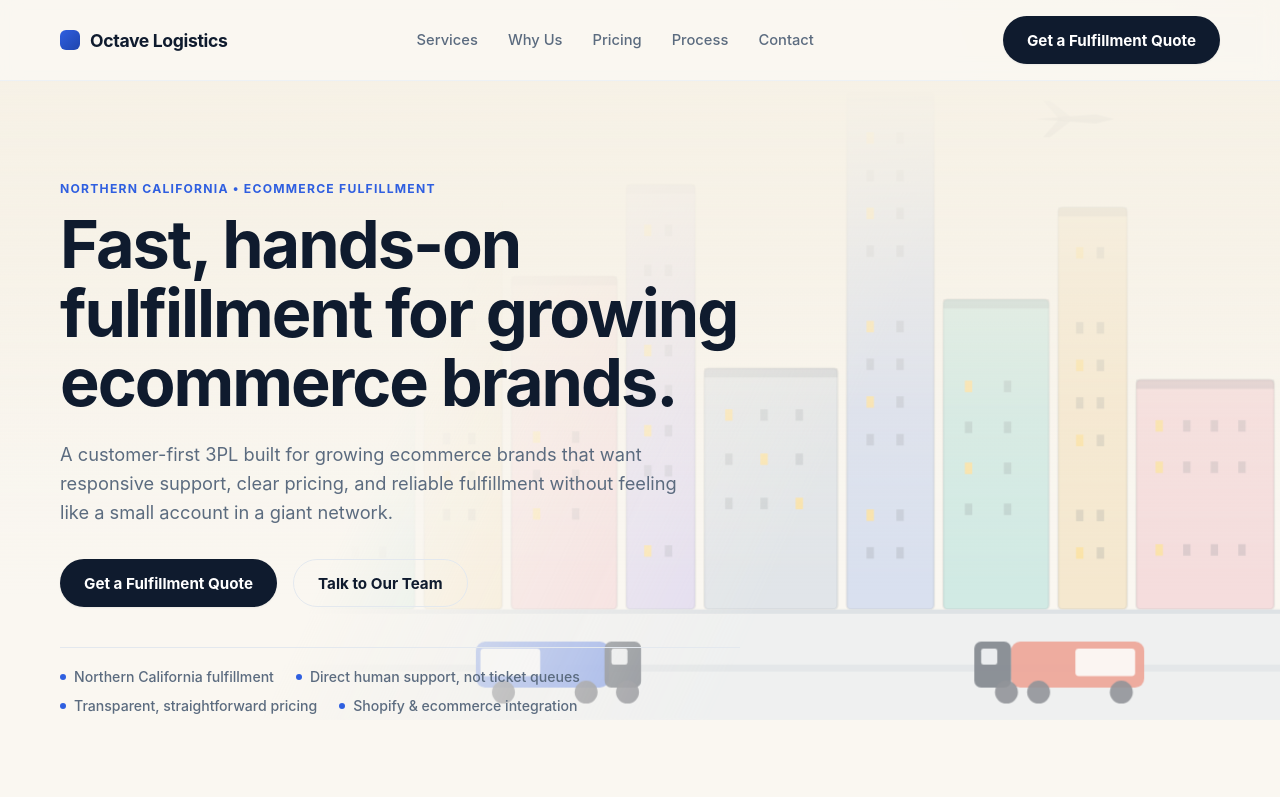
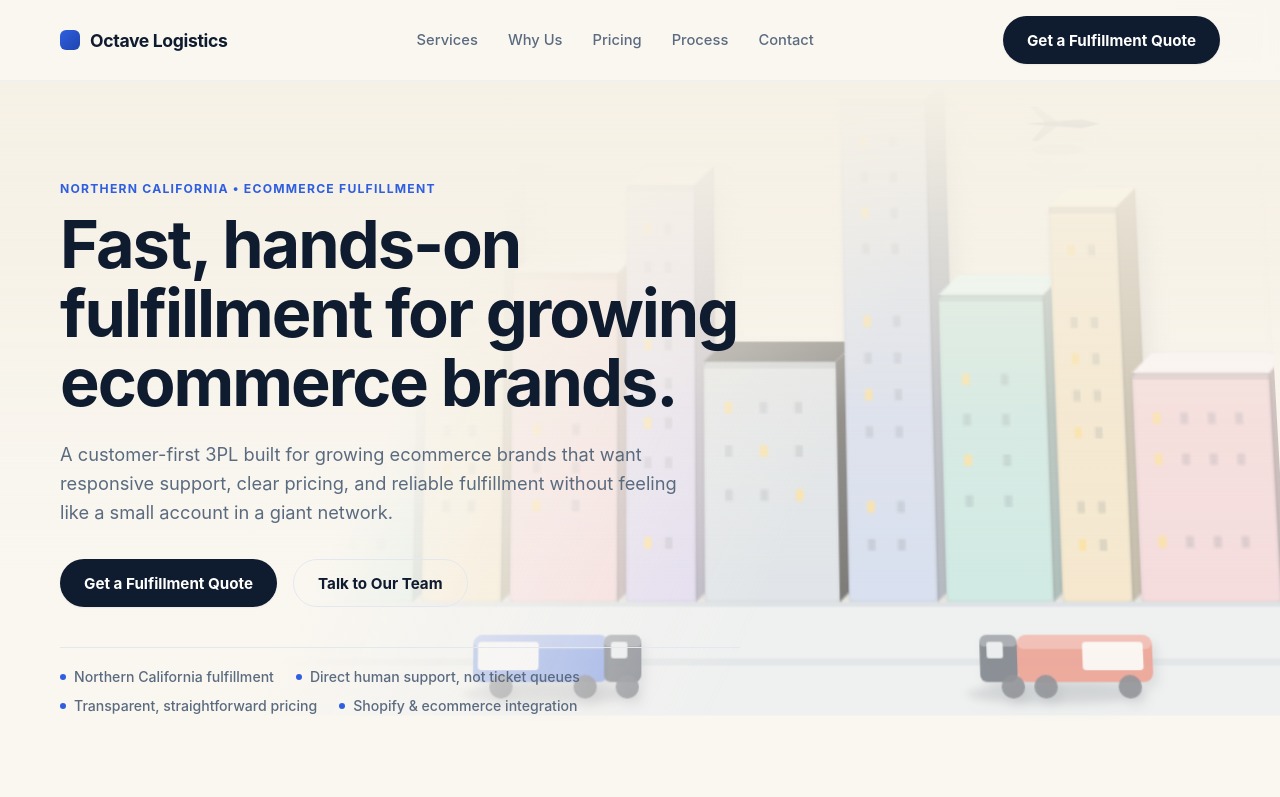
Before and after one commit to asingh468/3PL, a Next.js app: page / in a window 1280 px wide. Shown: the top 797 px of the page. Built offline with nearby package versions, Linux system fonts and the light colour scheme.

Commit message:
Add 3D depth to hero cityscape: isometric building faces, vehicle highlights/shadows, gradient clouds/planes, perspective tilt

```diff
--- a/app/globals.css
+++ b/app/globals.css
@@ -181,6 +181,9 @@ h3 { margin: 0 0 8px; font-size: 1.08rem; font-weight: 650; }
   pointer-events: none;
   overflow: hidden;
 }
+.heroCityscape {
+  perspective: 1400px;
+}
 .cityscapeSvg {
   position: absolute;
   bottom: 0;
@@ -188,6 +191,9 @@ h3 { margin: 0 0 8px; font-size: 1.08rem; font-weight: 650; }
   width: 100%;
   height: 100%;
   opacity: 0.5;
+  transform: rotateX(7deg) scale(1.03);
+  transform-origin: bottom center;
+  transform-style: preserve-3d;
   /* Fade the skyline out toward the top/left so it never sits behind the
      headline or body copy -- keeps text contrast high while still reading
      as an animated scene along the lower-right of the hero. */
@@ -215,8 +221,8 @@ h3 { margin: 0 0 8px; font-size: 1.08rem; font-weight: 650; }
 
 /* Sky layer: drifting clouds + planes, positioned above the skyline. */
 .cloud {
-  fill: rgba(255, 255, 255, 0.9);
-  filter: drop-shadow(0 2px 3px rgba(15, 27, 46, 0.12));
+  fill: url(#cloudPuff);
+  filter: drop-shadow(0 6px 5px rgba(15, 27, 46, 0.18));
   animation: cloudDrift linear infinite;
 }
 .cloud-1 { animation-duration: 55s; }
@@ -230,15 +236,19 @@ h3 { margin: 0 0 8px; font-size: 1.08rem; font-weight: 650; }
 
 .plane {
   animation: planeFly linear infinite;
+  filter: drop-shadow(0 5px 4px rgba(15, 27, 46, 0.2));
 }
 .planeBody {
-  fill: rgba(15, 27, 46, 0.55);
+  fill: url(#planeShade);
 }
 .planeWing {
-  fill: rgba(15, 27, 46, 0.4);
+  fill: rgba(15, 27, 46, 0.45);
 }
 .planeTail {
   fill: rgba(15, 27, 46, 0.5);
+}
+.planeShadow {
+  fill: rgba(15, 27, 46, 0.1);
 }
 .plane-1 {
   animation-name: planeFly1;
@@ -264,6 +274,9 @@ h3 { margin: 0 0 8px; font-size: 1.08rem; font-weight: 650; }
   }
 }
 
+.cityscapeBuildingGroup {
+  filter: drop-shadow(4px 6px 4px rgba(15, 27, 46, 0.16));
+}
 .cityscapeBuilding {
   fill: #c9d3e0;
   stroke: rgba(15, 27, 46, 0.12);
@@ -274,8 +287,20 @@ h3 { margin: 0 0 8px; font-size: 1.08rem; font-weight: 650; }
 .cityscapeBuilding-amber { fill: #f0d9ac; }
 .cityscapeBuilding-rose { fill: #f0c2c9; }
 .cityscapeBuilding-violet { fill: #cbc2ee; }
-.cityscapeRoof {
-  fill: rgba(15, 27, 46, 0.2);
+/* Right-side face: same hue, darkened -- reads as the shadowed side of the block. */
+.cityscapeBuildingSide {
+  filter: brightness(0.62) saturate(1.05);
+  stroke: rgba(15, 27, 46, 0.15);
+  stroke-width: 0.5;
+}
+/* Top/roof face: same hue, brightened -- reads as catching light from above. */
+.cityscapeBuildingTop {
+  filter: brightness(1.28) saturate(0.9);
+  stroke: rgba(15, 27, 46, 0.1);
+  stroke-width: 0.5;
+}
+.cityscapeRoofEdge {
+  fill: rgba(15, 27, 46, 0.22);
 }
 .cityscapeWindow {
   fill: rgba(15, 27, 46, 0.22);
@@ -324,6 +349,17 @@ h3 { margin: 0 0 8px; font-size: 1.08rem; font-weight: 650; }
 .vehicleWheel {
   fill: #2a3140;
   opacity: 0.9;
+}
+.vehicleTopHighlight {
+  fill: #ffffff;
+  opacity: 0.28;
+}
+.vehicleShadow {
+  fill: rgba(15, 27, 46, 0.22);
+  filter: blur(1.5px);
+}
+.vehicle {
+  filter: drop-shadow(2px 3px 2px rgba(15, 27, 46, 0.18));
 }
 .vehicle-right {
   animation: cityDriveRight linear infinite;
--- a/components/HeroCityscape.tsx
+++ b/components/HeroCityscape.tsx
@@ -74,6 +74,16 @@ export function HeroCityscape() {
         preserveAspectRatio="xMidYMax slice"
         focusable="false"
       >
+        <defs>
+          <radialGradient id="cloudPuff" cx="35%" cy="30%" r="75%">
+            <stop offset="0%" stopColor="#ffffff" stopOpacity="1" />
+            <stop offset="100%" stopColor="#dfe6ef" stopOpacity="0.85" />
+          </radialGradient>
+          <linearGradient id="planeShade" x1="0%" y1="0%" x2="0%" y2="100%">
+            <stop offset="0%" stopColor="#3a4a68" />
+            <stop offset="100%" stopColor="#141c2c" />
+          </linearGradient>
+        </defs>
         <g className="cityscapeSky">
           <g className="cloud cloud-1">
             <ellipse cx={0} cy={40} rx={30} ry={12} />
@@ -92,12 +102,14 @@ export function HeroCityscape() {
           </g>
 
           <g className="plane plane-1">
+            <ellipse cx={20} cy={16} rx={16} ry={3} className="planeShadow" />
             <path d="M0 0 L34 3 L44 0 L34 -3 Z" className="planeBody" />
             <path d="M14 0 L4 -10 L8 -10 L20 -1 Z" className="planeWing" />
             <path d="M14 0 L4 10 L8 10 L20 1 Z" className="planeWing" />
             <rect x={38} y={-1} width={5} height={2} className="planeTail" />
           </g>
           <g className="plane plane-2">
+            <ellipse cx={15} cy={12} rx={12} ry={2.4} className="planeShadow" />
             <path d="M0 0 L26 2 L34 0 L26 -2 Z" className="planeBody" />
             <path d="M10 0 L3 -8 L6 -8 L15 -1 Z" className="planeWing" />
             <path d="M10 0 L3 8 L6 8 L15 1 Z" className="planeWing" />
@@ -108,11 +120,19 @@ export function HeroCityscape() {
           {buildings.map((b, i) => {
             const palette = ["", "cityscapeBuilding-blue", "cityscapeBuilding-teal", "cityscapeBuilding-amber", "cityscapeBuilding-rose", "cityscapeBuilding-violet"];
             const colorClass = palette[i % palette.length];
+            const depth = Math.min(9, b.w * 0.22 + 3);
+            const top = 230 - b.h;
+            const sidePoints = `${b.x + b.w},${top} ${b.x + b.w + depth},${top - depth} ${b.x + b.w + depth},${top - depth + b.h} ${b.x + b.w},${top + b.h}`;
+            const roofPoints = `${b.x},${top} ${b.x + depth},${top - depth} ${b.x + b.w + depth},${top - depth} ${b.x + b.w},${top}`;
             return (
-            <g key={i}>
+            <g key={i} className="cityscapeBuildingGroup">
+              {/* Right-side face: darker shade of the front color, gives the block volume. */}
+              <polygon points={sidePoints} className={`cityscapeBuildingSide ${colorClass}`} />
+              {/* Top/roof face: lighter shade, catching the light from above. */}
+              <polygon points={roofPoints} className={`cityscapeBuildingTop ${colorClass}`} />
               <rect
                 x={b.x}
-                y={230 - b.h}
+                y={top}
                 width={b.w}
                 height={b.h}
                 rx={2}
@@ -120,10 +140,10 @@ export function HeroCityscape() {
               />
               <rect
                 x={b.x}
-                y={230 - b.h}
+                y={top}
                 width={b.w}
-                height={4}
-                className="cityscapeRoof"
+                height={3}
+                className="cityscapeRoofEdge"
               />
               {windowRows(b, i).map((win, wi) => (
                 <rect
@@ -146,9 +166,12 @@ export function HeroCityscape() {
 
         <g className="cityscapeVehicles">
           <g className="vehicle vehicle-right vehicle-speed-1">
+            <ellipse cx={35} cy={269} rx={38} ry={4} className="vehicleShadow" />
             <rect x={2} y={244} width={58} height={20} rx={4} className="vehicleTrailer" />
+            <rect x={2} y={244} width={58} height={6} rx={3} className="vehicleTopHighlight" />
             <rect x={4} y={247} width={26} height={12} rx={1.5} className="vehicleTrailerPanel" />
             <rect x={58} y={244} width={16} height={20} rx={3} className="vehicleTruckCab" />
+            <rect x={58} y={244} width={16} height={5} rx={2} className="vehicleTopHighlight" />
             <rect x={61} y={247} width={7} height={7} rx={1} className="vehicleWindow" />
             <circle cx={14} cy={266} r={5} className="vehicleWheel" />
             <circle cx={50} cy={266} r={5} className="vehicleWheel" />
@@ -156,16 +179,21 @@ export function HeroCityscape() {
           </g>
 
           <g className="vehicle vehicle-right vehicle-speed-2">
+            <ellipse cx={20} cy={269} rx={22} ry={3.4} className="vehicleShadow" />
             <rect x={2} y={248} width={38} height={16} rx={5} className="vehicleVan vehicleVan-accent" />
+            <rect x={2} y={248} width={38} height={5} rx={2.5} className="vehicleTopHighlight" />
             <rect x={26} y={251} width={10} height={8} rx={1.5} className="vehicleWindow" />
             <circle cx={11} cy={266} r={4.5} className="vehicleWheel" />
             <circle cx={31} cy={266} r={4.5} className="vehicleWheel" />
           </g>
 
           <g className="vehicle vehicle-left vehicle-speed-3">
+            <ellipse cx={18} cy={269} rx={38} ry={4} className="vehicleShadow" />
             <rect x={2} y={244} width={58} height={20} rx={4} className="vehicleTrailer vehicleTrailer-dark" />
+            <rect x={2} y={244} width={58} height={6} rx={3} className="vehicleTopHighlight" />
             <rect x={30} y={247} width={26} height={12} rx={1.5} className="vehicleTrailerPanel" />
             <rect x={-14} y={244} width={16} height={20} rx={3} className="vehicleTruckCab" />
+            <rect x={-14} y={244} width={16} height={5} rx={2} className="vehicleTopHighlight" />
             <rect x={-11} y={247} width={7} height={7} rx={1} className="vehicleWindow" />
             <circle cx={0} cy={266} r={5} className="vehicleWheel" />
             <circle cx={14} cy={266} r={5} className="vehicleWheel" />
@@ -173,7 +201,9 @@ export function HeroCityscape() {
           </g>
 
           <g className="vehicle vehicle-left vehicle-speed-4">
+            <ellipse cx={19} cy={269} rx={22} ry={3.4} className="vehicleShadow" />
             <rect x={2} y={248} width={34} height={16} rx={5} className="vehicleVan" />
+            <rect x={2} y={248} width={34} height={5} rx={2.5} className="vehicleTopHighlight" />
             <rect x={6} y={251} width={10} height={8} rx={1.5} className="vehicleWindow" />
             <circle cx={11} cy={266} r={4.5} className="vehicleWheel" />
             <circle cx={27} cy={266} r={4.5} className="vehicleWheel" />
```
